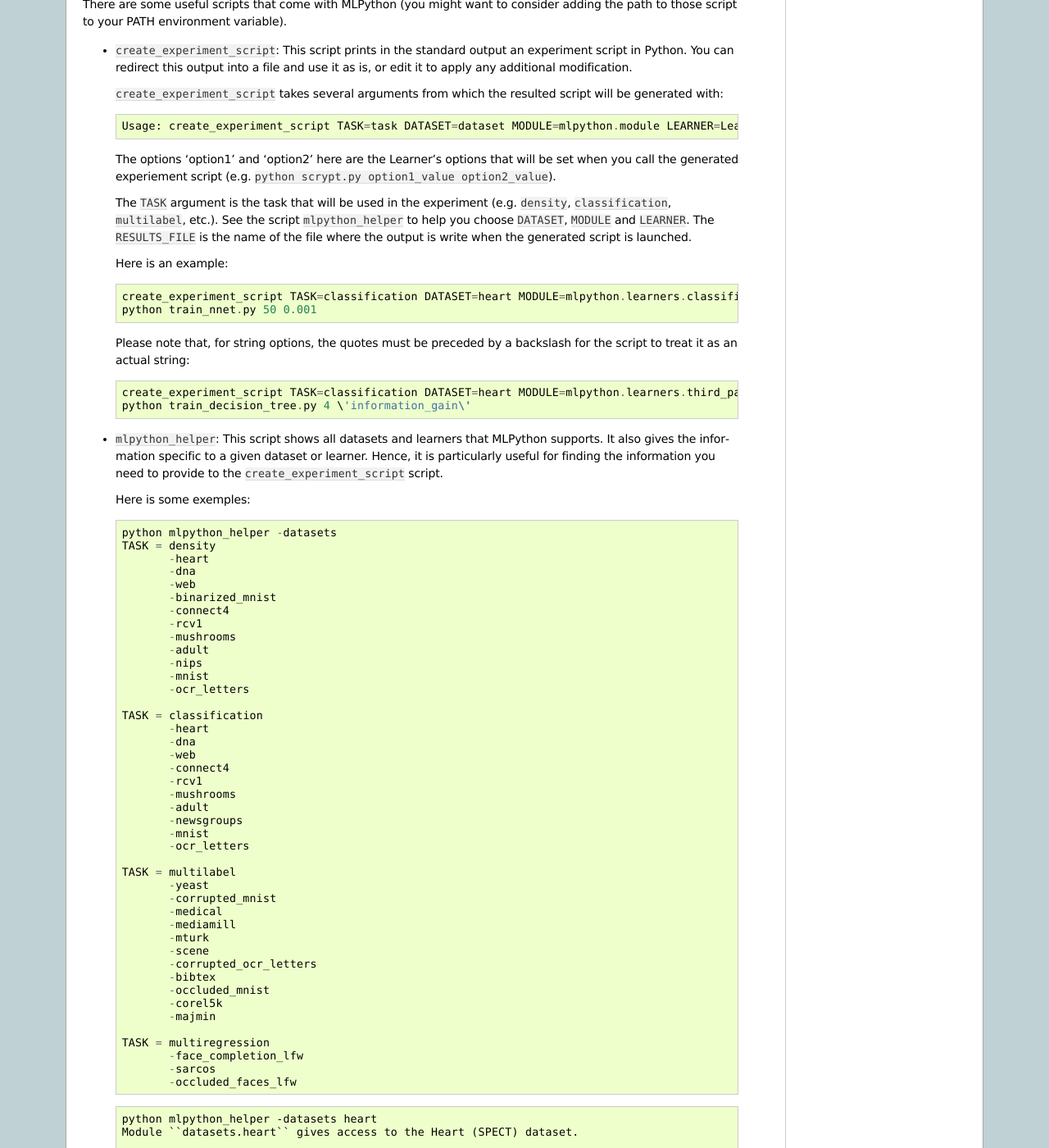
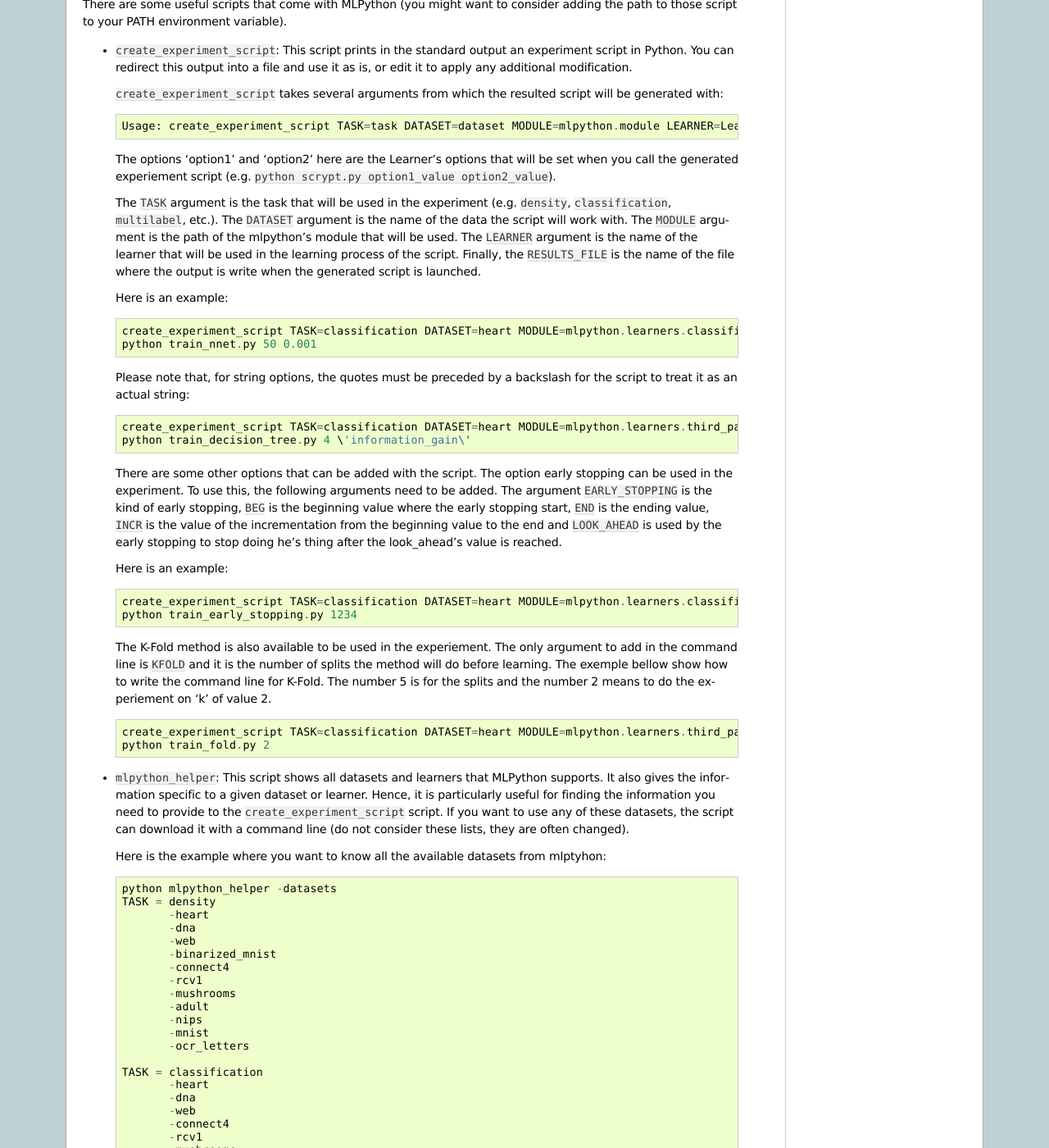
Before and after one commit to AmirHooshangi/mlpython, a Sphinx documentation site: the page built from doc/tutorial.txt, in a window 1280 px wide and 1400 px high, scrolled down 7828 px. Shown: the whole window at 82% size. Built offline with Sphinx 7.4.7, drawn with Linux system fonts in a browser that asks for light colours; formulas are drawn with MathJax 3; some of the changed text lies outside the part shown.

Commit message:
Corrections on doc/tutorial.txt and added custom Datasets in create_experiment_script

```diff
--- a/doc/tutorial.txt
+++ b/doc/tutorial.txt
@@ -511,10 +511,7 @@
 
   The ``TASK`` argument is the task that will be used in the
   experiment (e.g. ``density``, ``classification``, ``multilabel``,
-  etc.).  See the script ``mlpython_helper`` to help you choose
-  ``DATASET``, ``MODULE`` and ``LEARNER``. The ``RESULTS_FILE`` is the
-  name of the file where the output is write when the generated script
-  is launched.
+  etc.). The ``DATASET`` argument is the name of the data the script will work with. The ``MODULE`` argument is the path of the mlpython's module that will be used. The ``LEARNER`` argument is the name of the learner that will be used in the learning process of the script. Finally, the ``RESULTS_FILE`` is the name of the file where the output is write when the generated script is launched.
 
   Here is an example: ::
 
@@ -527,13 +524,27 @@
      create_experiment_script TASK=classification DATASET=heart MODULE=mlpython.learners.third_party.milk.classification LEARNER=TreeClassifier RESULTS_FILE=result_file.txt min_split criterion > train_decision_tree.py
      python train_decision_tree.py 4 \'information_gain\'
 
+  There are some other options that can be added with the script. The option early stopping can be used in the experiment. To use this, the following arguments need to be added. The argument ``EARLY_STOPPING`` is the kind of early stopping, ``BEG`` is the beginning value where the early stopping start, ``END`` is the ending value, ``INCR`` is the value of the incrementation from the beginning value to the end and  ``LOOK_AHEAD`` is used by the early stopping to stop doing he's thing after the look_ahead's value is reached.
+
+  Here is an example: ::
+
+   create_experiment_script TASK=classification DATASET=heart MODULE=mlpython.learners.classification LEARNER=NNet RESULTS_FILE=result_file EARLY_STOPPING =n_stages BEG=1 INCR=1 END=500 LOOK_AHEAD=10 seed > train_early_stopping.py
+   python train_early_stopping.py 1234
+
+  The K-Fold method is also available to be used in the experiement. The only argument to add in the command line is ``KFOLD`` and it is the number of splits the method will do before learning. The exemple bellow show how to write the command line for K-Fold. The number 5 is for the splits and the number 2 means to do the experiement on 'k' of value 2.
+
+  ::
+
+   create_experiment_script TASK=classification DATASET=heart MODULE=mlpython.learners.third_party.milk.classification LEARNER=TreeClassifier RESULTS_FILE=result_file KFOLD=5 > train_fold.py
+   python train_fold.py 2
+
 * ``mlpython_helper``: This script shows all datasets and learners
   that MLPython supports. It also gives the information specific to a
   given dataset or learner. Hence, it is particularly useful for
   finding the information you need to provide to the
-  ``create_experiment_script`` script.
+  ``create_experiment_script`` script. If you want to use any of these datasets, the script can download it with a command line (do not consider these lists, they are often changed).
 
-  Here is some exemples: ::
+  Here is the example where you want to know all the available datasets from mlptyhon: ::
 
    python mlpython_helper -datasets
    TASK = density
@@ -579,7 +590,7 @@
           -sarcos
           -occluded_faces_lfw
 
-  ::
+  In this example, we just added then name of a given dataset to see its doc string::
 
    python mlpython_helper -datasets heart
    Module ``datasets.heart`` gives access to the Heart (SPECT) dataset.
@@ -587,7 +598,11 @@
    The Heart dataset is obtained here:
    http://archive.ics.uci.edu/ml/machine-learning-databases/spect.
 
-  ::
+  To download a specific dataset, use this command line: ::
+
+   *OUTPUT DU HELPER*
+
+  The following command show all the learners you can use in mlpython: ::
 
    python mlpython_helper -learners
    MODULE: mlpython.learners.multilabel
@@ -621,7 +636,7 @@
    MODULE: mlpython.learners.sparse.classification
               -MultinomialNaiveBayesClassifier
 
-  ::
+  Here is the command line for a specified learner: ::
 
    python mlpython_helper -learners BayesClassifier
    MODULE: mlpython.learners.classification
```
Also changed, not shown: 1 other file.
